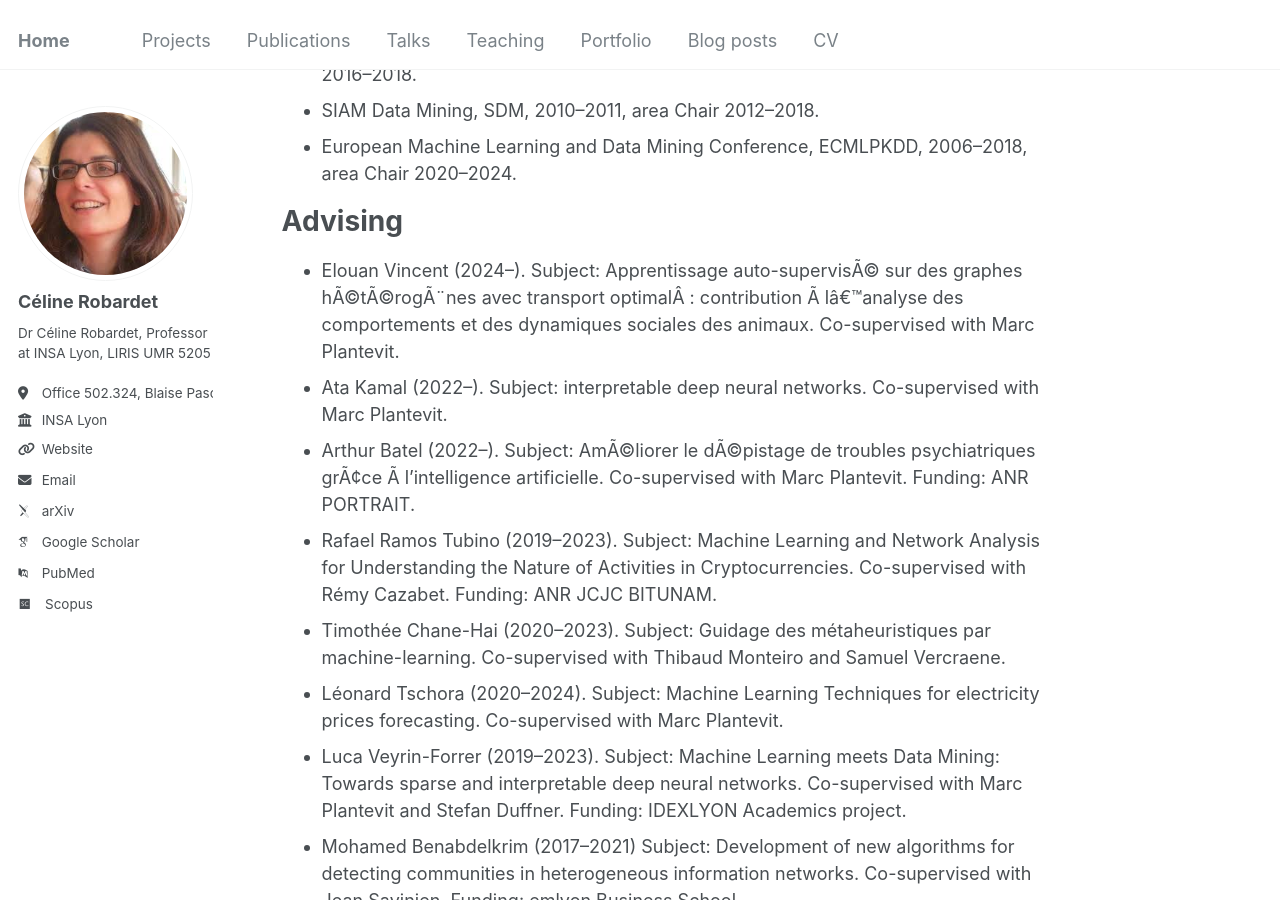
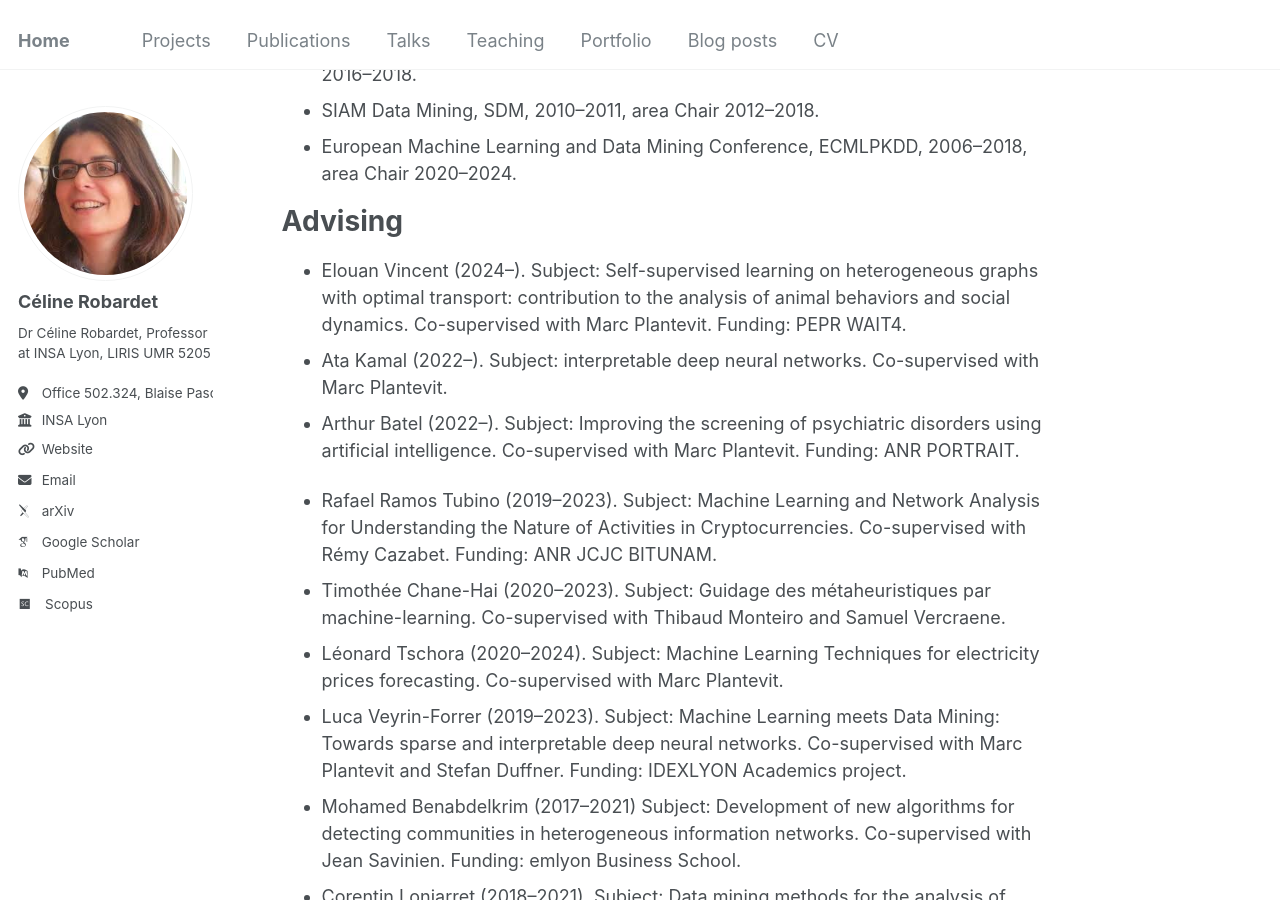
Before and after one commit to crobardet/crobardet.github.io, a Jekyll site: the page built from _pages/about.md, in a window 1280 px wide and 900 px high, scrolled down 1538 px. Built offline with Jekyll 4.4.1, drawn with Linux system fonts in a browser that asks for light colours; some web fonts are replaced.

Commit message:
Update about.md

```diff
--- a/_pages/about.md
+++ b/_pages/about.md
@@ -54,9 +54,10 @@ Program Committees
 Advising
 =====
 
-* Elouan Vincent (2024--). Subject: Apprentissage auto-supervisÃ© sur des graphes hÃ©tÃ©rogÃ¨nes avec transport optimalÂ : contribution Ã  lâ€™analyse des comportements et des dynamiques sociales des animaux. Co-supervised with Marc Plantevit.
+* Elouan Vincent (2024--). Subject: Self-supervised learning on heterogeneous graphs with optimal transport: contribution to the analysis of animal behaviors and social dynamics. Co-supervised with Marc Plantevit. Funding: PEPR WAIT4.
 * Ata Kamal (2022--). Subject: interpretable deep neural networks. Co-supervised with Marc Plantevit.
-* Arthur Batel (2022--). Subject: AmÃ©liorer le dÃ©pistage de troubles psychiatriques grÃ¢ce Ã  l'intelligence artificielle. Co-supervised with Marc Plantevit. Funding: ANR PORTRAIT.
+* Arthur Batel (2022--). Subject: Improving the screening of psychiatric disorders using artificial intelligence. Co-supervised with Marc Plantevit. Funding: ANR PORTRAIT.
+
 * Rafael Ramos Tubino (2019--2023). Subject: Machine Learning and Network Analysis for Understanding the Nature of Activities in Cryptocurrencies. Co-supervised with Rémy Cazabet. Funding: ANR JCJC BITUNAM.
 * Timothée Chane-Hai (2020--2023). Subject: Guidage des métaheuristiques par machine-learning. Co-supervised with Thibaud Monteiro and Samuel Vercraene.
 * Léonard Tschora (2020--2024). Subject: Machine Learning Techniques for electricity prices forecasting. Co-supervised with Marc Plantevit.
```
